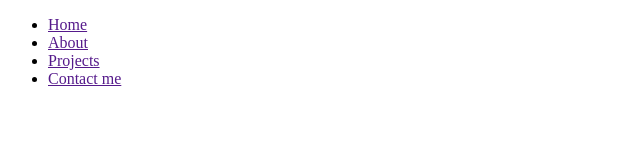
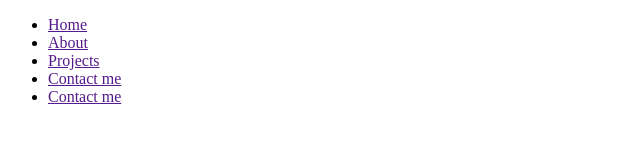
Before and after one commit to Khamaldeeen/khamal.github.io, a plain HTML site: page index.html in a window 1280 px wide. Shown: the full height of the page, 0-640 px from the left. Drawn offline with Linux system fonts and the light colour scheme.

Commit message:
Test Pull and Push

```diff
--- a/index.html
+++ b/index.html
@@ -16,6 +16,7 @@
              <li> <a href="">About</a></li>
              <li> <a href="">Projects </a></li>
              <li> <a href="">Contact me</a></li>
+             <li> <a href="">Contact me</a></li>
          </ul>
         </nav>
     </div>
```
